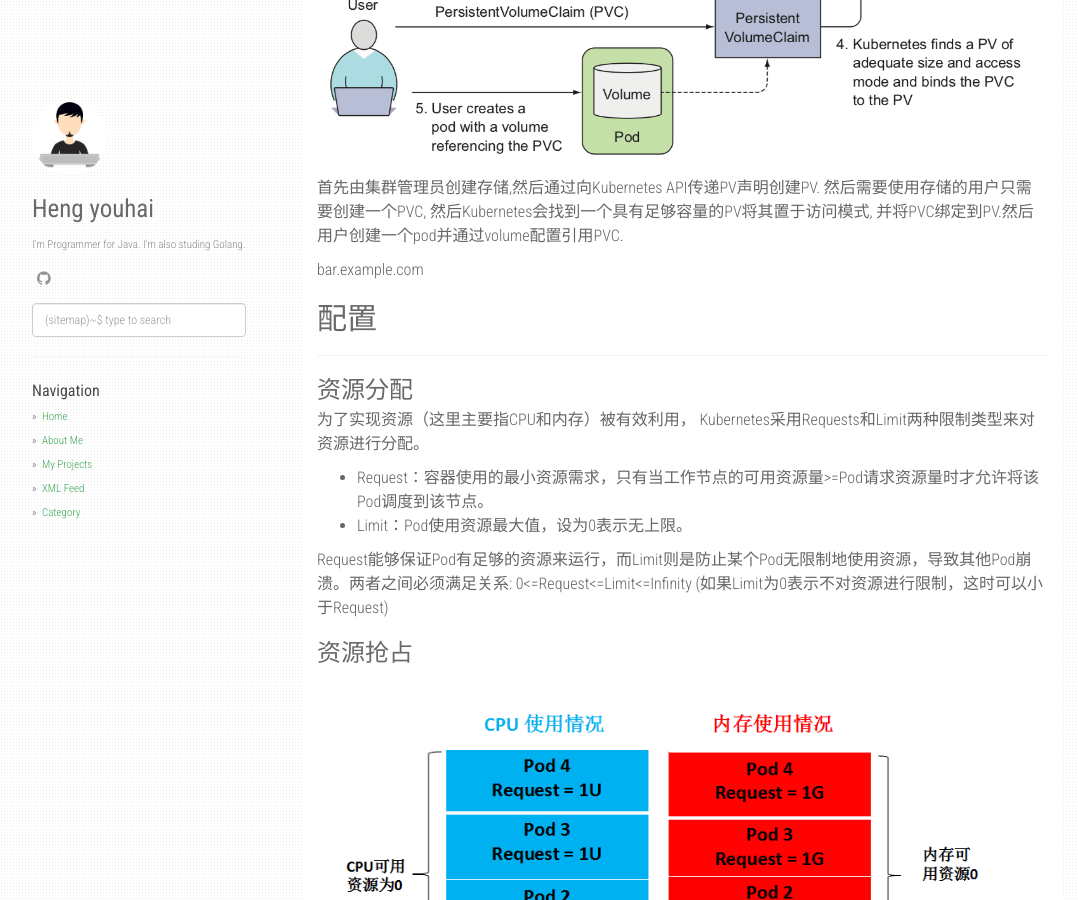
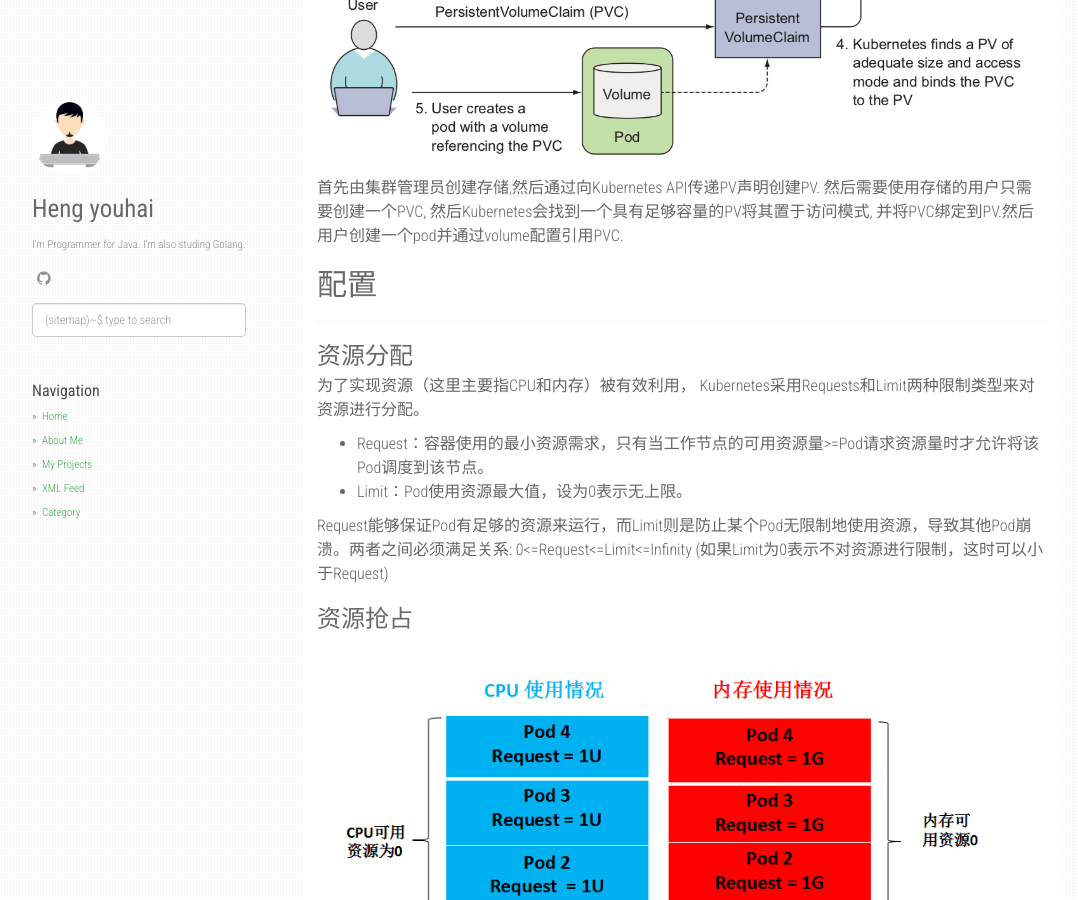
Before and after one commit to hengyoush/hengyoush.github.io, a Jekyll site: the page built from _posts/2019-06-09-kuberbetes-concept.md, in a window 1280 px wide and 900 px high, scrolled down 12614 px. Shown: the whole window, without its empty margins (53-1131 px from the left). Built offline with Jekyll 4.4.1, drawn with Linux system fonts in a browser that asks for light colours; nearby versions of some CDN libraries; comment, search, counter and statistics services are not loaded.

Commit message:
修复错误

```diff
--- a/_posts/2019-06-09-kuberbetes-concept.md
+++ b/_posts/2019-06-09-kuberbetes-concept.md
@@ -416,7 +416,6 @@ Volume的生命周期与Pod中的容器无关，而与Pod本身相关，当Pod
 首先由集群管理员创建存储,然后通过向Kubernetes API传递PV声明创建PV.
 然后需要使用存储的用户只需要创建一个PVC, 然后Kubernetes会找到一个具有足够容量的PV将其置于访问模式, 并将PVC绑定到PV.然后用户创建一个pod并通过volume配置引用PVC.
 
-bar.example.com
 ## 配置
 ---
 ### 资源分配
```
Also changed, not shown: _posts/2019-06-04-docker-concept.md (+1 -0 lines).
